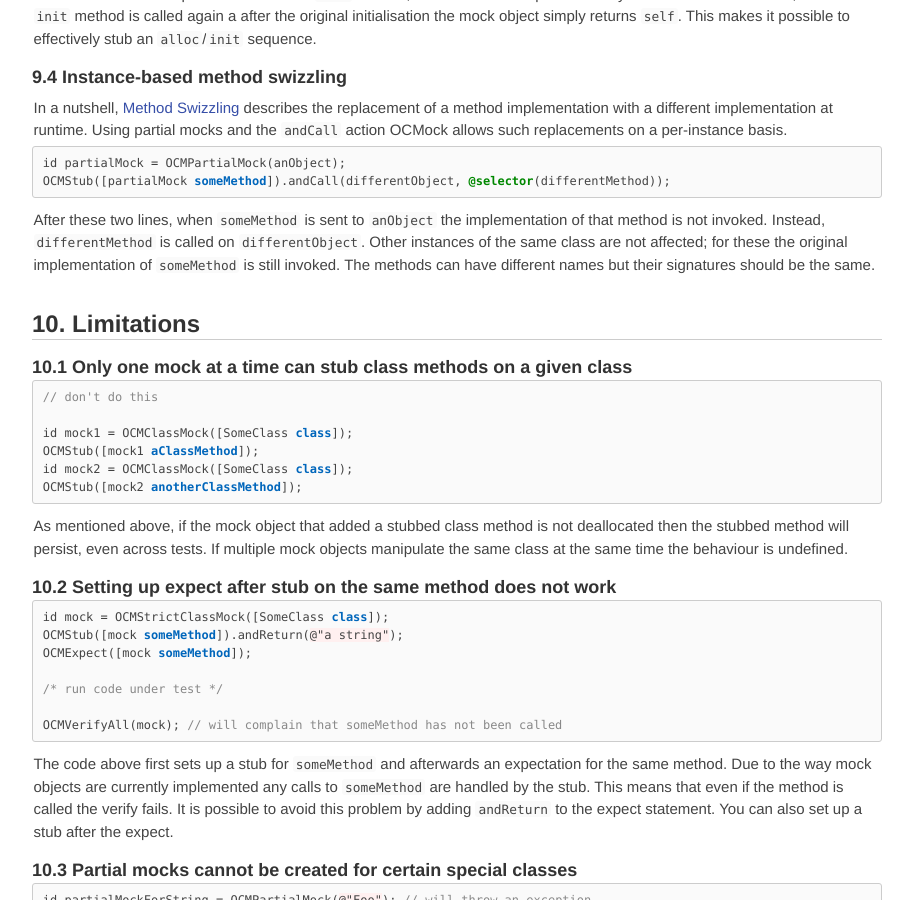
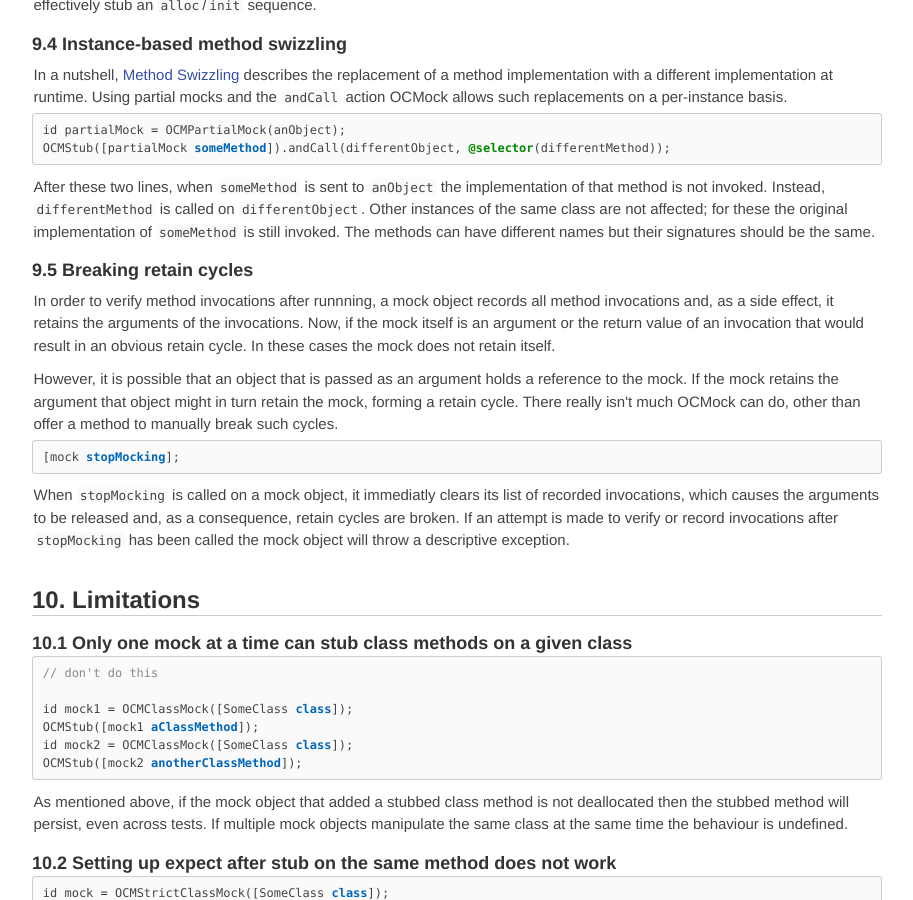
Before and after one commit to erikdoe/ocmock, a Jekyll site: the page built from reference.html, in a window 1280 px wide and 900 px high, scrolled down 8884 px. Shown: the whole window, without its empty margins (183-1096 px from the left). Built offline with Jekyll 4.4.1, drawn with Linux system fonts in a browser that asks for light colours; comment, search, counter and statistics services are not loaded; some of the changed text lies outside the part shown.

Commit message:
Updated to match changes in OCMock 3.5.

```diff
--- a/reference.html
+++ b/reference.html
@@ -516,6 +514,19 @@ OCMStub([partialMock someMethod]).andCall(differentObject, @selector(differentMe
 <p>After these two lines, when <code>someMethod</code> is sent to <code>anObject</code> the implementation of that method is not invoked. Instead, <code>differentMethod</code> is called on <code>differentObject</code>. Other instances of the same class are not affected; for these the original implementation of <code>someMethod</code> is still invoked. The methods can have different names but their signatures should be the same.
 
 
+<h3 class="numbered">Breaking retain cycles</h3>
+
+<p>In order to verify method invocations after runnning, a mock object records all method invocations and, as a side effect, it retains the arguments of the invocations. Now, if the mock itself is an argument or the return value of an invocation that would result in an obvious retain cycle. In these cases the mock does not retain itself.
+
+<p>However, it is possible that an object that is passed as an argument holds a reference to the mock. If the mock retains the argument that object might in turn retain the mock, forming a retain cycle. There really isn't much OCMock can do, other than offer a method to manually break such cycles.
+
+{% highlight objc %}
+[mock stopMocking];
+{% endhighlight objc %}
+
+<p>When <code>stopMocking</code> is called on a mock object, it immediatly clears its list of recorded invocations, which causes the arguments to be released and, as a consequence, retain cycles are broken. If an attempt is made to verify or record invocations after <code>stopMocking</code> has been called the mock object will throw a descriptive exception.
+
+
 <h2 id="limitations" class="numbered">Limitations</h2>
 
 <h3 class="numbered">Only one mock at a time can stub class methods on a given class</h3>
```
Also changed, not shown: other parts of reference.html (+1 -3 lines).
